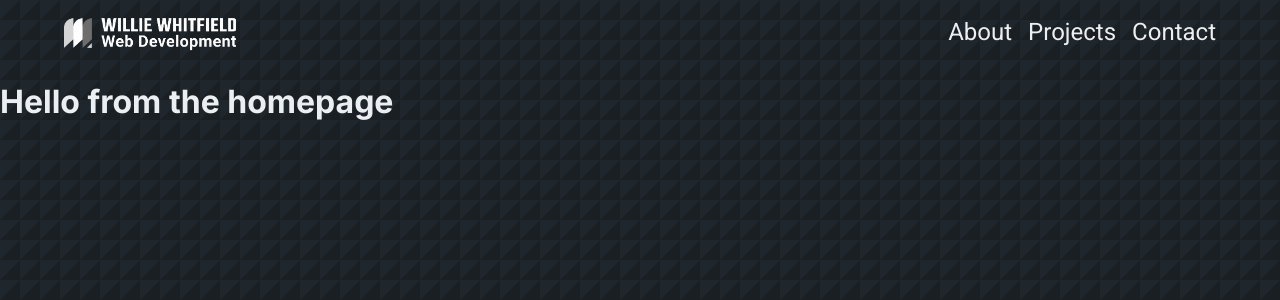
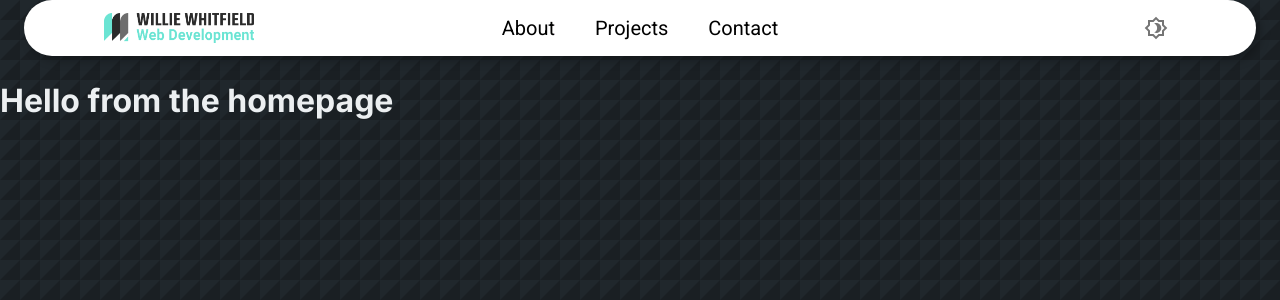
Before and after one commit to wdwiii/ww-portfolio-v4, a Next.js app: page / in a window 1280 px wide. Shown: the top 300 px of the page. Built offline with nearby package versions, Linux system fonts and the light colour scheme.

Commit message:
Redesign navbar component
- Add hide on scroll functionality
- Abstract sub components into their own files

```diff
--- /dev/null
+++ b/app/components/navigation/MobileNavLogo.tsx
@@ -0,0 +1,19 @@
+'use client'
+
+import React from 'react'
+import Image from 'next/image'
+import Link from 'next/link'
+
+export default function MobileNavLogo({
+  height,
+  src,
+}: {
+  height: number
+  src: string
+}) {
+  return (
+    <Link href='/' style={{ height, flex: 1 }}>
+      <Image src={src} alt='logo' width={height * 0.94} height={height} />
+    </Link>
+  )
+}
--- /dev/null
+++ b/app/components/navigation/MobileNavMenu.tsx
@@ -0,0 +1,109 @@
+import ArchiveIcon from '@mui/icons-material/Archive'
+import EditIcon from '@mui/icons-material/Edit'
+import FileCopyIcon from '@mui/icons-material/FileCopy'
+import KeyboardArrowDownIcon from '@mui/icons-material/KeyboardArrowDown'
+import MoreHorizIcon from '@mui/icons-material/MoreHoriz'
+import Button from '@mui/material/Button'
+import Divider from '@mui/material/Divider'
+import Menu, { MenuProps } from '@mui/material/Menu'
+import MenuItem from '@mui/material/MenuItem'
+import { alpha, styled } from '@mui/material/styles'
+import * as React from 'react'
+
+const StyledMenu = styled((props: MenuProps) => (
+  <Menu
+    elevation={0}
+    anchorOrigin={{
+      vertical: 'bottom',
+      horizontal: 'right',
+    }}
+    transformOrigin={{
+      vertical: 'top',
+      horizontal: 'right',
+    }}
+    {...props}
+  />
+))(({ theme }) => ({
+  '& .MuiPaper-root': {
+    borderRadius: 6,
+    marginTop: theme.spacing(1),
+    minWidth: 180,
+    color:
+      theme.palette.mode === 'light'
+        ? 'rgb(55, 65, 81)'
+        : theme.palette.grey[300],
+    boxShadow:
+      'rgb(255, 255, 255) 0px 0px 0px 0px, rgba(0, 0, 0, 0.05) 0px 0px 0px 1px, rgba(0, 0, 0, 0.1) 0px 10px 15px -3px, rgba(0, 0, 0, 0.05) 0px 4px 6px -2px',
+    '& .MuiMenu-list': {
+      padding: '4px 0',
+    },
+    '& .MuiMenuItem-root': {
+      '& .MuiSvgIcon-root': {
+        fontSize: 18,
+        color: theme.palette.text.secondary,
+        marginRight: theme.spacing(1.5),
+      },
+      '&:active': {
+        backgroundColor: alpha(
+          theme.palette.primary.main,
+          theme.palette.action.selectedOpacity
+        ),
+      },
+    },
+  },
+}))
+
+export default function MobileNavMenu() {
+  const [anchorEl, setAnchorEl] = React.useState<null | HTMLElement>(null)
+  const open = Boolean(anchorEl)
+  const handleClick = (event: React.MouseEvent<HTMLElement>) => {
+    setAnchorEl(event.currentTarget)
+  }
+  const handleClose = () => {
+    setAnchorEl(null)
+  }
+
+  return (
+    <div>
+      <Button
+        id='demo-customized-button'
+        aria-controls={open ? 'demo-customized-menu' : undefined}
+        aria-haspopup='true'
+        aria-expanded={open ? 'true' : undefined}
+        disableElevation
+        disableRipple
+        onClick={handleClick}
+        endIcon={<KeyboardArrowDownIcon />}
+      >
+        Menu
+      </Button>
+      <StyledMenu
+        id='demo-customized-menu'
+        MenuListProps={{
+          'aria-labelledby': 'demo-customized-button',
+        }}
+        anchorEl={anchorEl}
+        open={open}
+        onClose={handleClose}
+      >
+        <MenuItem onClick={handleClose} disableRipple>
+          <EditIcon />
+          Edit
+        </MenuItem>
+        <MenuItem onClick={handleClose} disableRipple>
+          <FileCopyIcon />
+          Duplicate
+        </MenuItem>
+        <Divider sx={{ my: 0.5 }} />
+        <MenuItem onClick={handleClose} disableRipple>
+          <ArchiveIcon />
+          Archive
+        </MenuItem>
+        <MenuItem onClick={handleClose} disableRipple>
+          <MoreHorizIcon />
+          More
+        </MenuItem>
+      </StyledMenu>
+    </div>
+  )
+}
--- a/app/components/navigation/NavBar.tsx
+++ b/app/components/navigation/NavBar.tsx
@@ -1,26 +1,65 @@
-import { Container, Stack } from '@mui/material'
-import NavLink from '../shared/NavLink'
-import Link from 'next/link'
-import React from 'react'
-import Image from 'next/image'
+'use client'
 
-export default function NavBar() {
+import { Brightness4Outlined } from '@mui/icons-material'
+import {
+  Box,
+  Container,
+  ContainerProps,
+  IconButton,
+  Stack,
+  useMediaQuery,
+  useTheme,
+} from '@mui/material'
+import MobileNavLogo from './MobileNavLogo'
+import MobileNavMenu from './MobileNavMenu'
+import NavLogo from './NavLogo'
+import NavMenu from './NavMenu'
+
+export default function NavBar(props: ContainerProps) {
+  const theme = useTheme()
+  const matches = useMediaQuery(theme.breakpoints.up('lg'))
+
   return (
-    <Container maxWidth='lg'>
-      <Stack direction='row' my={2}>
-        <Link href='/' style={{ marginRight: 'auto' }}>
-          <Image
-            src='/assets/grayscale-logo.png'
-            alt='logo'
-            width={175}
-            height={35}
-          />
-        </Link>
-        <Stack direction='row' spacing={2}>
-          <NavLink href='/about'>About</NavLink>
-          <NavLink href='/projects'>Projects</NavLink>
-          <NavLink href='/contact'>Contact</NavLink>
-        </Stack>
+    <Container maxWidth='xl' {...props}>
+      <Stack
+        direction='row'
+        alignItems={'center'}
+        sx={{
+          background: '#fff',
+          boxShadow: '5px 5px 10px hsla(0, 0%, 0%, 0.25)',
+          width: '100%',
+          maxWidth: 1800,
+          px: 10,
+          py: 1,
+          borderRadius: 50,
+        }}
+      >
+        {matches ? (
+          <>
+            <NavLogo height={30} src='/assets/color-logo.png' />
+            <NavMenu />
+          </>
+        ) : (
+          <>
+            <MobileNavLogo height={30} src='/assets/secondary-logo-color.png' />
+            <MobileNavMenu />
+          </>
+        )}
+        <Box
+          flex={matches ? 1 : 0}
+          display='flex'
+          justifyContent='flex-end'
+          marginLeft={matches ? 0 : 5}
+        >
+          <IconButton
+            sx={theme => ({
+              color: 'hsla(0, 0%, 0%, 0.54)',
+              '&:hover': { color: theme.palette.secondary.main },
+            })}
+          >
+            <Brightness4Outlined />
+          </IconButton>
+        </Box>
       </Stack>
     </Container>
   )
--- /dev/null
+++ b/app/components/navigation/NavLink.tsx
@@ -0,0 +1,50 @@
+'use client'
+
+import React from 'react'
+import NextLink from 'next/link'
+import { Link as MuiLink, LinkProps } from '@mui/material'
+import { usePathname } from 'next/navigation'
+
+export default function NavLink({ href, children, ...linkProps }: LinkProps) {
+  const pathname = usePathname()
+  const active = pathname === href
+
+  return (
+    <MuiLink
+      {...linkProps}
+      component={NextLink}
+      href={href as string}
+      variant='h6'
+      sx={theme => {
+        const secondaryColor = theme.palette.secondary.main
+        return {
+          textDecoration: active ? 'underline' : 'none',
+          position: 'relative',
+          backgroundImage: `linear-gradient(to right, ${secondaryColor}, ${secondaryColor} 50%, #000 50% )`,
+          backgroundSize: '200% 100%',
+          backgroundPosition: '-100%',
+          ' -webkit-background-clip': 'text',
+          ' -webkit-text-fill-color': 'transparent',
+          transition: 'all 0.3s ease-in-out',
+          '&:hover': { backgroundPosition: 0 },
+          [theme.breakpoints.up('lg')]: {
+            '&::before': {
+              display: 'block',
+              position: 'absolute',
+              height: 3,
+              content: '""',
+              left: 0,
+              bottom: 0,
+              background: secondaryColor,
+              width: 0,
+              transition: 'width 0.3s ease-in-out',
+            },
+            '&:hover::before': { width: '100%' },
+          },
+        }
+      }}
+    >
+      {children}
+    </MuiLink>
+  )
+}
--- /dev/null
+++ b/app/components/navigation/NavLogo.tsx
@@ -0,0 +1,27 @@
+'use client'
+
+import React from 'react'
+import Image from 'next/image'
+import Link from 'next/link'
+
+export default function NavLogo({
+  height,
+  src,
+}: {
+  height: number
+  src: string
+}) {
+  return (
+    <Link href='/' style={{ height, flex: 1 }}>
+      <Image
+        src={src}
+        alt='logo'
+        width={height * 5}
+        height={height}
+        // style={{
+        //   filter: `grayscale(${theme.palette.mode === 'dark' ? 0 : 100}%)`,
+        // }}
+      />
+    </Link>
+  )
+}
--- /dev/null
+++ b/app/components/navigation/NavMenu.tsx
@@ -0,0 +1,19 @@
+import React from 'react'
+import { Stack } from '@mui/material'
+import NavLink from './NavLink'
+
+export default function NavMenu() {
+  return (
+    <Stack
+      direction='row'
+      justifyContent='center'
+      alignItems='center'
+      spacing={5}
+      flex={1}
+    >
+      <NavLink href='/about'>About</NavLink>
+      <NavLink href='/projects'>Projects</NavLink>
+      <NavLink href='/contact'>Contact</NavLink>
+    </Stack>
+  )
+}
--- a/app/components/shared/NavLink.tsx
+++ /dev/null
@@ -1,27 +0,0 @@
-'use client'
-
-import React from 'react'
-import NextLink from 'next/link'
-import { Link as MuiLink, LinkProps } from '@mui/material'
-import { usePathname } from 'next/navigation'
-
-export default function NavLink({ href, children, ...linkProps }: LinkProps) {
-  const pathname = usePathname()
-  const active = pathname === href
-
-  return (
-    <MuiLink
-      {...linkProps}
-      component={NextLink}
-      href={href as string}
-      variant='h5'
-      sx={{
-        color: 'inherit',
-        textDecoration: active ? 'underline' : 'none',
-        '&:hover': { color: 'inherit' },
-      }}
-    >
-      {children}
-    </MuiLink>
-  )
-}
```
Also changed, not shown: app/components/navigation/HideOnScroll.tsx (added, +18 -0 lines).
